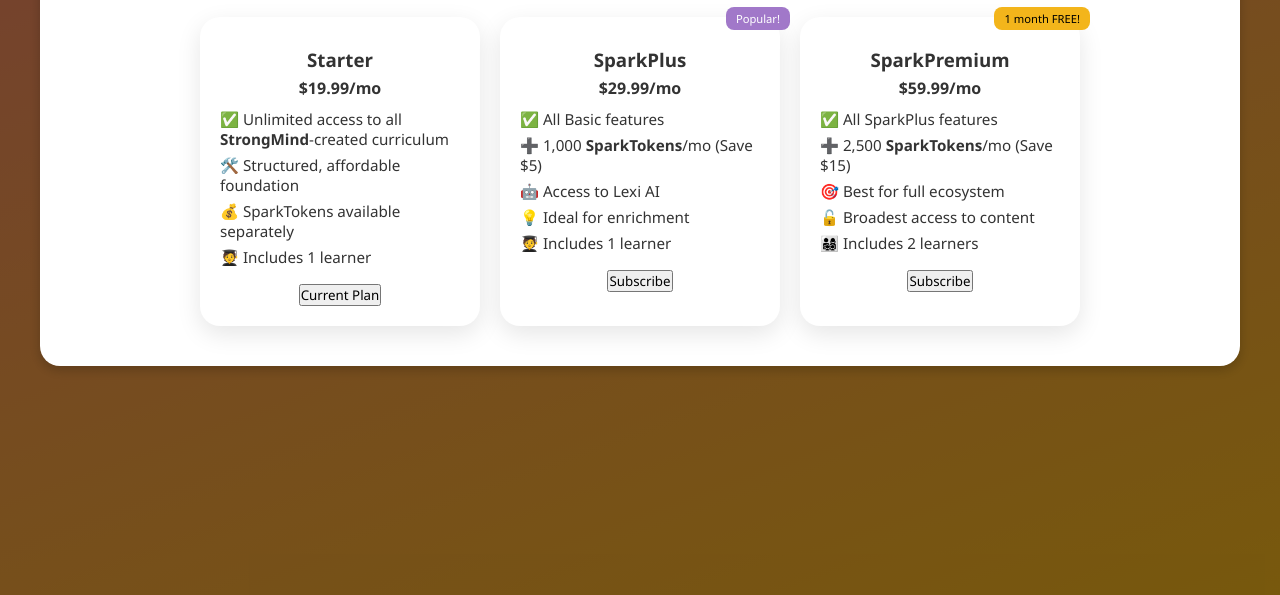
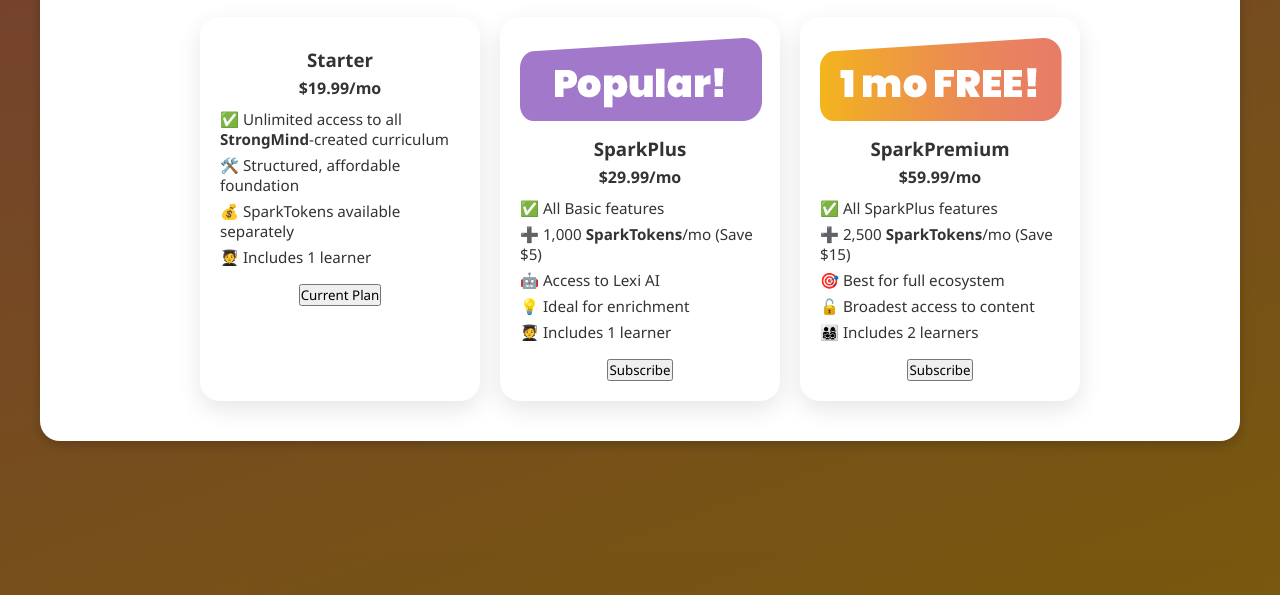
Before and after one commit to Marketing-Genius/strongmind, a plain HTML site: page index.html in a window 1280 px wide. Both pictures are taken after a click on the button "Plan: Starter". Shown: the part 205-800 px from the top of the page. Drawn offline with Linux system fonts and the light colour scheme.

Commit message:
Update index.html

```diff
--- a/index.html
+++ b/index.html
@@ -57,12 +57,12 @@
 <div id="subscriptionModal" class="modal hidden">
   <div class="modal-content subscription-content">
     <span class="close" id="closeSubscriptionModal">&times;</span>
-    <h2>Choose the best fit for your family.</h2>
+    <h2 class="sub-header">Choose the best fit for your family.</h2>
     <p class="subtext">No pressure, cancel anytime.</p>
     <div class="plans-container">
       <!-- Starter -->
       <div class="plan-card starter">
-        <h3>Starter</h3>
+        <h3><span class="highlight">Starter</span></h3>
         <p>$19.99/mo</p>
         <ul>
           <li>✅ Unlimited access to all <strong>StrongMind</strong>-created curriculum</li>
@@ -75,8 +75,8 @@
 
       <!-- SparkPlus -->
       <div class="plan-card plus">
-        <div class="label">Popular!</div>
-        <h3>SparkPlus</h3>
+        <img src="assets/popular.png" alt="Popular" class="plan-banner" />
+        <h3><span>Spark</span><strong>Plus</strong></h3>
         <p>$29.99/mo</p>
         <ul>
           <li>✅ All Basic features</li>
@@ -90,8 +90,8 @@
 
       <!-- SparkPremium -->
       <div class="plan-card premium">
-        <div class="label orange">1 month FREE!</div>
-        <h3>SparkPremium</h3>
+        <img src="assets/1-mo-free.png" alt="1 Month Free" class="plan-banner" />
+        <h3><span>Spark</span><strong>Premium</strong></h3>
         <p>$59.99/mo</p>
         <ul>
           <li>✅ All SparkPlus features</li>
```
